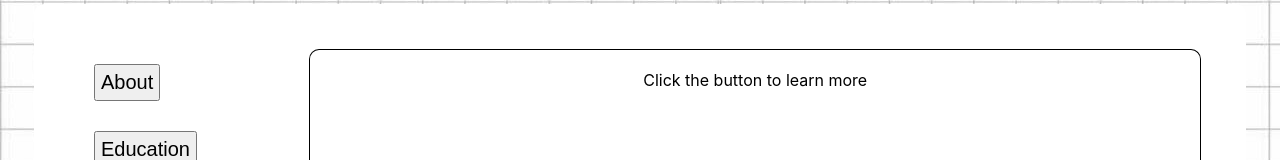
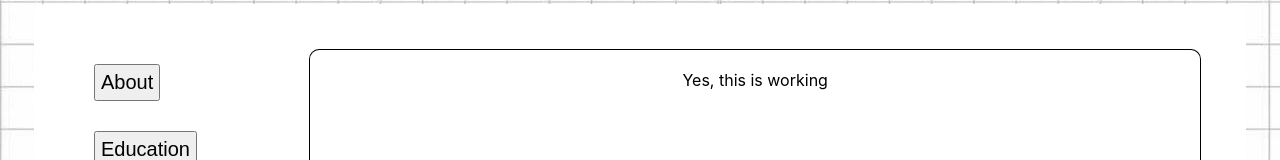
Before and after one commit to cosylily/website-portfolio, a React (Create React App) app: page / in a window 1280 px wide. Shown: the part 210-370 px from the top of the page. Built offline with nearby package versions, Linux system fonts and the light colour scheme.

Commit message:
added a new file
added Displaycontent.js. Trying to figure out how to let the empty space display appropriate contents depending on the button clicked

```diff
--- a/src/App.js
+++ b/src/App.js
@@ -1,5 +1,6 @@
 import "./App.css";
 import Footerbottom from "./Bottompage.js";
+import Content from "./Displaycontent.js";
 
 function App() {
   return (
@@ -25,7 +26,9 @@ function App() {
           <button>Contact</button>
         </div>
         <div className="emptyspace">
-          <div className="introduction">Click the button to learn more</div>
+          <div className="introduction">
+            <Content name="about" />
+          </div>
         </div>
       </div>
       <Footerbottom />
--- /dev/null
+++ b/src/Displaycontent.js
@@ -0,0 +1,9 @@
+import React from "react";
+
+export default function DisplayContent(props) {
+  if (props.name === "about") {
+    return <div>Yes, this is working</div>;
+  } else {
+    return <div>Click any button to start!</div>;
+  }
+}
```
